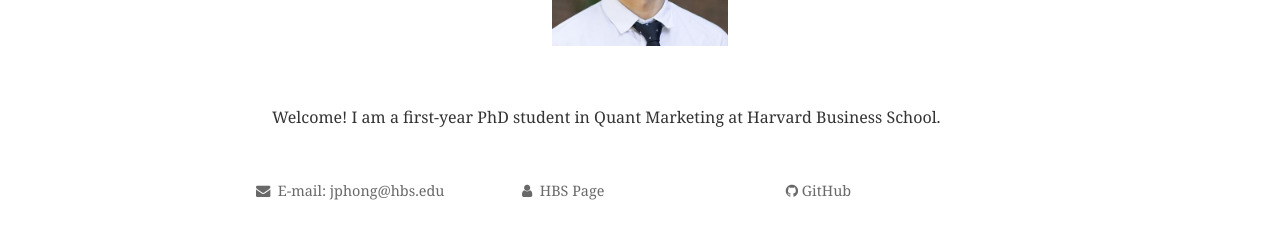
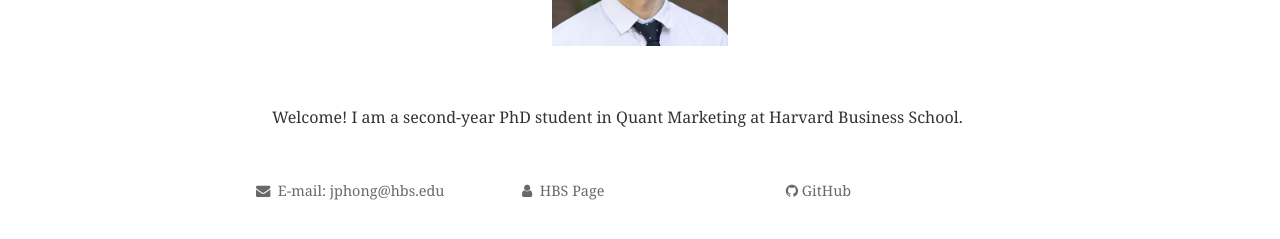
Before and after one commit to JingpengHong/JingpengHong.github.io, a Jekyll site: the page built from index.html, in a window 1280 px wide. Shown: the part 362-601 px from the top of the page. Built offline with Jekyll 4.4.1, drawn with Linux system fonts in a browser that asks for light colours; nearby versions of some CDN libraries; the list of posts is cut into pages by our own code; comment, search, counter and statistics services are not loaded; a style sheet for code colours, icons or effects is not loaded.

Commit message:
Update index.html

```diff
--- a/index.html
+++ b/index.html
@@ -15,5 +15,5 @@
 <img src="profile.jpg" alt="Jingpeng Hong" style="width:176px;height:188px;" title="Jingpeng Hong (洪景鹏)"; algin="middle">
 
 <br><br>
-<p style="text-align:justify;"> Welcome! I am a first-year PhD student in Quant Marketing at Harvard Business School.
+<p style="text-align:justify;"> Welcome! I am a second-year PhD student in Quant Marketing at Harvard Business School.
 </div>
```
